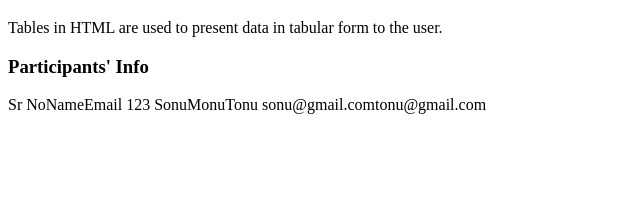
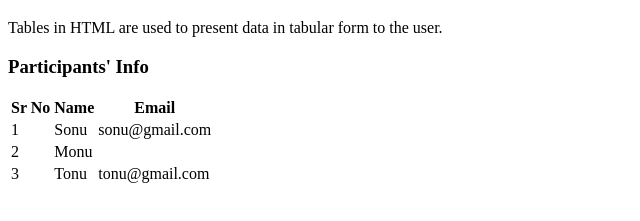
Before and after one commit to vamandeshmukh/deloitte-ui-19-dec-2022, a plain HTML site: page html/03-html-tables.html in a window 1280 px wide. Shown: the part 61-282 px from the top of the page, without its empty margins (0-640 px from the left). Drawn offline with Linux system fonts and the light colour scheme.

Commit message:
Update 03-html-tables.html

```diff
--- a/html/03-html-tables.html
+++ b/html/03-html-tables.html
@@ -17,29 +17,30 @@
 
             <table>
                 <thead>
-                    <th>
-                        <tr>Sr No</tr>
-                        <tr>Name</tr>
-                        <tr>Email</tr>
-                    </th>
+                    <tr>
+                        <th>Sr No</th>
+                        <th>Name</th>
+                        <th>Email</th>
+                    </tr>
                 </thead>
                 <tbody>
                     <tb>
-                        <tr>1</tr>
-                        <tr>2</tr>
-                        <tr>3</tr>
+                        <tr>
+                            <td>1</td>
+                            <td>Sonu</td>
+                            <td>sonu@gmail.com</td>
+                        </tr>
+                        <tr>
+                            <td>2</td>
+                            <td>Monu</td>
+                            <td></td>
+                        </tr>
+                        <tr>
+                            <td>3</td>
+                            <td>Tonu</td>
+                            <td>tonu@gmail.com</td>
+                        </tr>
                     </tb>
-                    <tb>
-                        <tr>Sonu</tr>
-                        <tr>Monu</tr>
-                        <tr>Tonu</tr>
-                    </tb>
-                    <tb>
-                        <tr>sonu@gmail.com</tr>
-                        <tr></tr>
-                        <tr>tonu@gmail.com</tr>
-                    </tb>
-
                 </tbody>
             </table>
 
```
